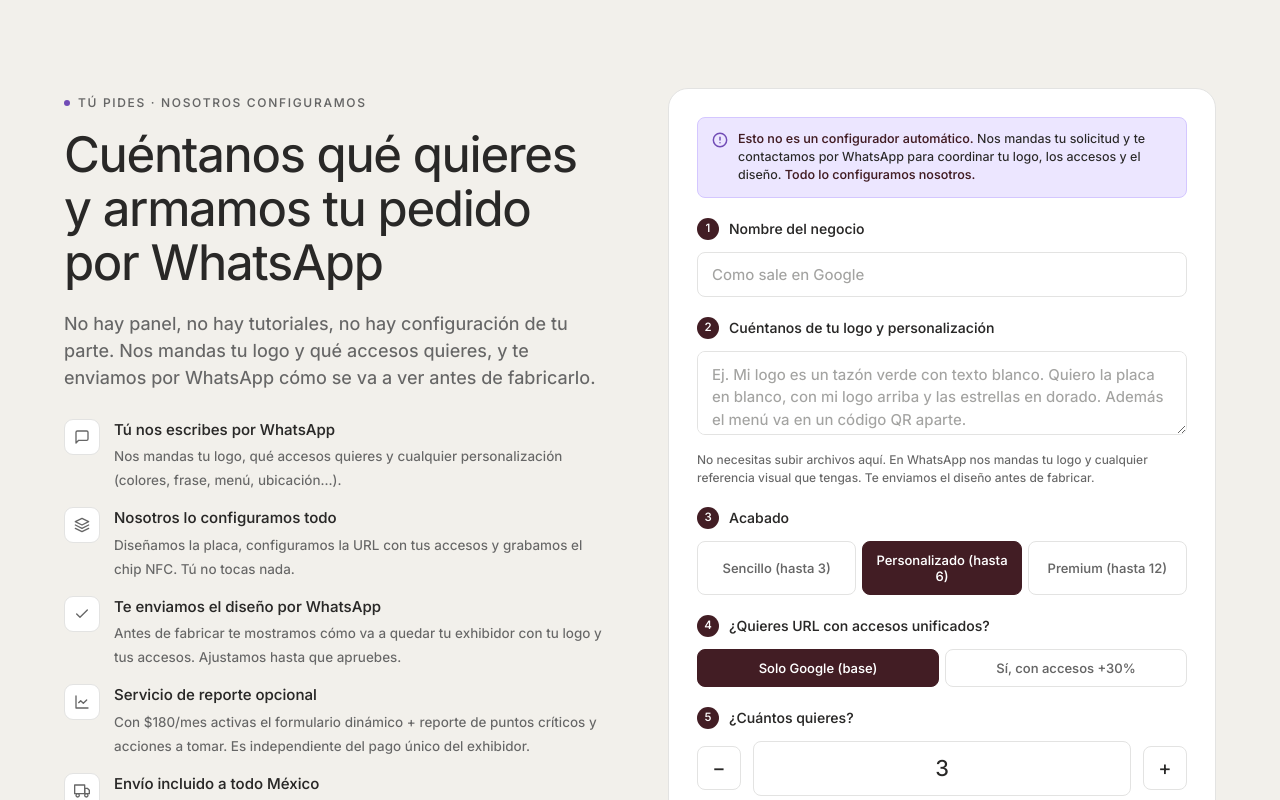
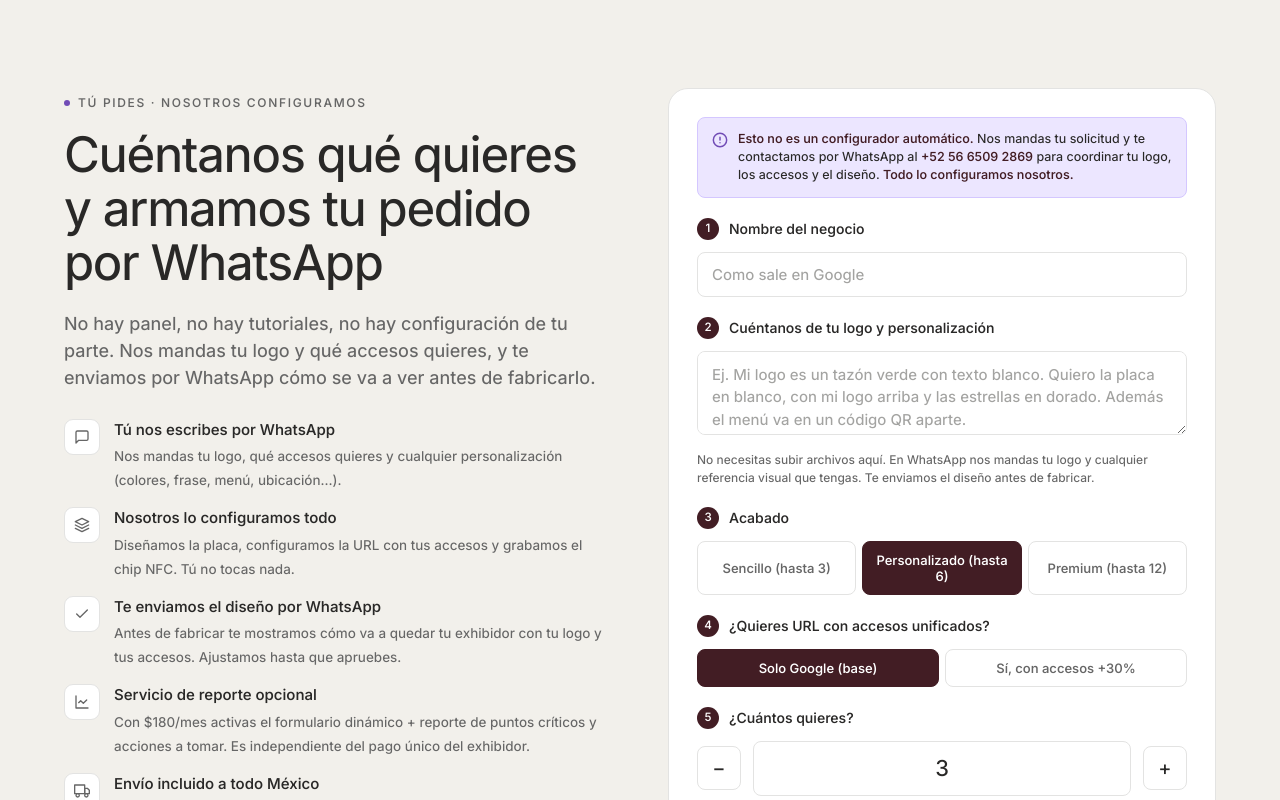
Before and after one commit to cronos6xLab/qrnfc, a plain HTML site: page index.html in a window 1280 px wide. Shown: the part 5020-5820 px from the top of the page. Drawn offline with Linux system fonts and the light colour scheme.

Commit message:
Actualizar index.html

```diff
--- a/index.html
+++ b/index.html
@@ -898,7 +898,7 @@ textarea.field{resize:vertical;min-height:84px;line-height:1.5}
       <div class="panel" id="pedir">
         <div class="notice">
           <svg viewBox="0 0 24 24" fill="none" stroke="currentColor" stroke-width="2.2" stroke-linecap="round" stroke-linejoin="round"><circle cx="12" cy="12" r="10"/><path d="M12 8v4M12 16h.01"/></svg>
-          <p><strong>Esto no es un configurador automático.</strong> Nos mandas tu solicitud y te contactamos por WhatsApp para coordinar tu logo, los accesos y el diseño. <strong>Todo lo configuramos nosotros.</strong></p>
+          <p><strong>Esto no es un configurador automático.</strong> Nos mandas tu solicitud y te contactamos por WhatsApp al <strong>+52 56 6509 2869</strong> para coordinar tu logo, los accesos y el diseño. <strong>Todo lo configuramos nosotros.</strong></p>
         </div>
 
         <div class="panel-step"><span class="n">1</span><label for="biz">Nombre del negocio</label></div>
@@ -1046,7 +1046,7 @@ textarea.field{resize:vertical;min-height:84px;line-height:1.5}
           ¿Cómo les mando mi logo y mis accesos?
           <span class="faq-chev"><svg viewBox="0 0 24 24" fill="none" stroke="currentColor" stroke-width="2.6" stroke-linecap="round" stroke-linejoin="round"><path d="m6 9 6 6 6-6"/></svg></span>
         </button>
-        <div class="faq-a"><p>Todo se coordina por WhatsApp. Después de tu pedido, te contactamos para que nos mandes tu logo, los accesos que quieres y cualquier referencia o instrucción de diseño. Nosotros nos encargamos del resto.</p></div>
+        <div class="faq-a"><p>Todo se coordina por WhatsApp al +52 56 6509 2869. Después de tu pedido, te contactamos para que nos mandes tu logo, los accesos que quieres y cualquier referencia o instrucción de diseño. Nosotros nos encargamos del resto.</p></div>
       </div>
       <div class="faq-item">
         <button class="faq-q">
@@ -1179,7 +1179,8 @@ textarea.field{resize:vertical;min-height:84px;line-height:1.5}
       <div class="footer-col">
         <h4>Contacto</h4>
         <ul>
-          <li><a href="https://wa.me/5210000000000" target="_blank" rel="noopener">WhatsApp</a></li>
+          <li><a href="https://wa.me/525665092869" target="_blank" rel="noopener">WhatsApp: +52 56 6509 2869</a></li>
+          <li><a href="tel:+525665092869">Llamar: +52 56 6509 2869</a></li>
           <li><a href="mailto:hola@cronos6xlab.com">hola@cronos6xlab.com</a></li>
           <li><a href="#">Envíos</a></li>
         </ul>
@@ -1305,9 +1306,11 @@ function money(n){
 })();
 
 /* =========================================================
-   4) FORMULARIO DE SOLICITUD
+   4) FORMULARIO DE SOLICITUD → WhatsApp +52 56 6509 2869
    ========================================================= */
 (function(){
+  var WA_NUMBER = '525665092869';
+
   var PRICE = {
     sencillo:      {base:150, tiers:{1:150,3:133,5:120,10:99.99}, maxAcc:3,  nombre:'Sencillo'},
     personalizado: {base:300, tiers:{1:300,3:270,5:240,10:210},   maxAcc:6,  nombre:'Personalizado'},
@@ -1446,7 +1449,7 @@ function money(n){
       '• Total: ' + money(total) + '\n\n' +
       'Entiendo que ustedes configuran todo. ¿Cómo les mando mi logo y qué sigue?';
 
-    window.open('https://wa.me/5210000000000?text=' + encodeURIComponent(msg), '_blank');
+    window.open('https://wa.me/' + WA_NUMBER + '?text=' + encodeURIComponent(msg), '_blank');
   });
 
   render();
```
